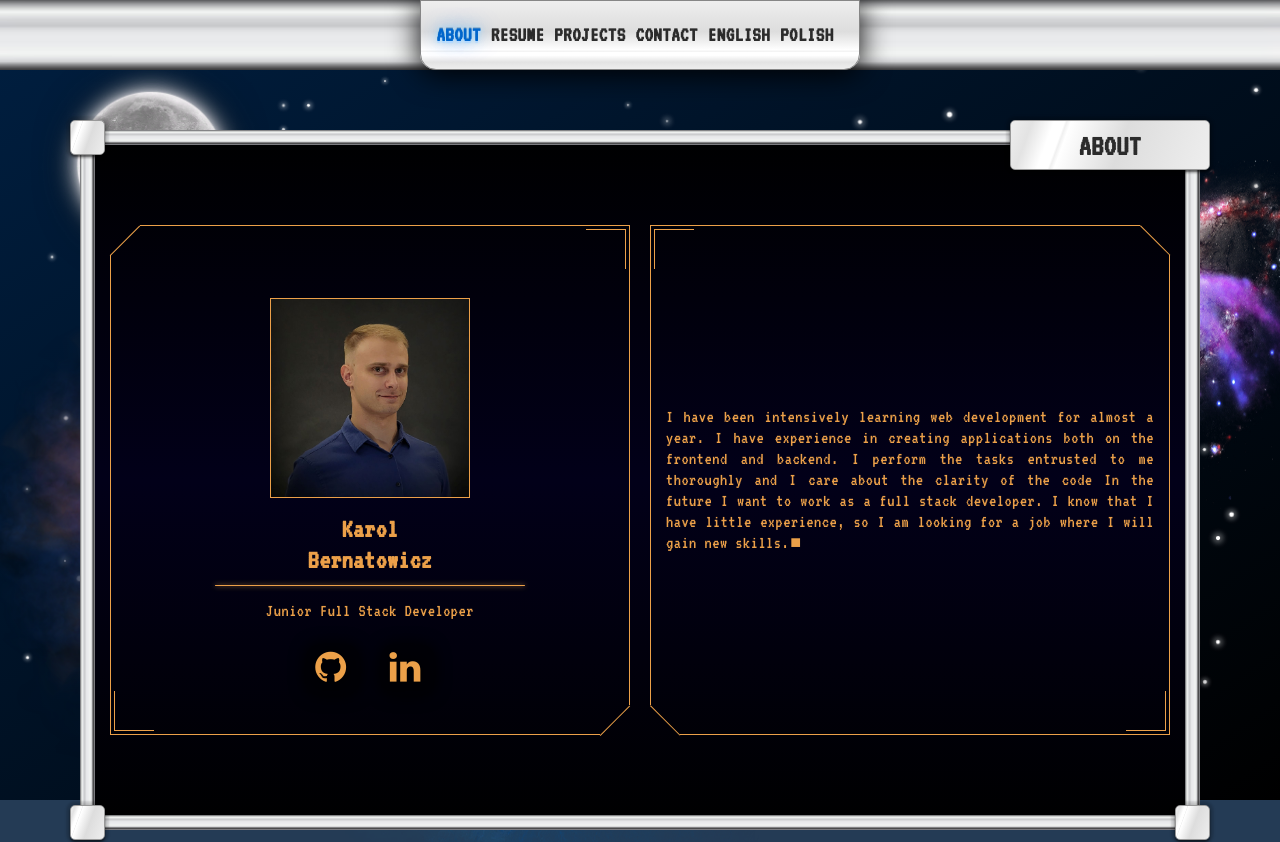
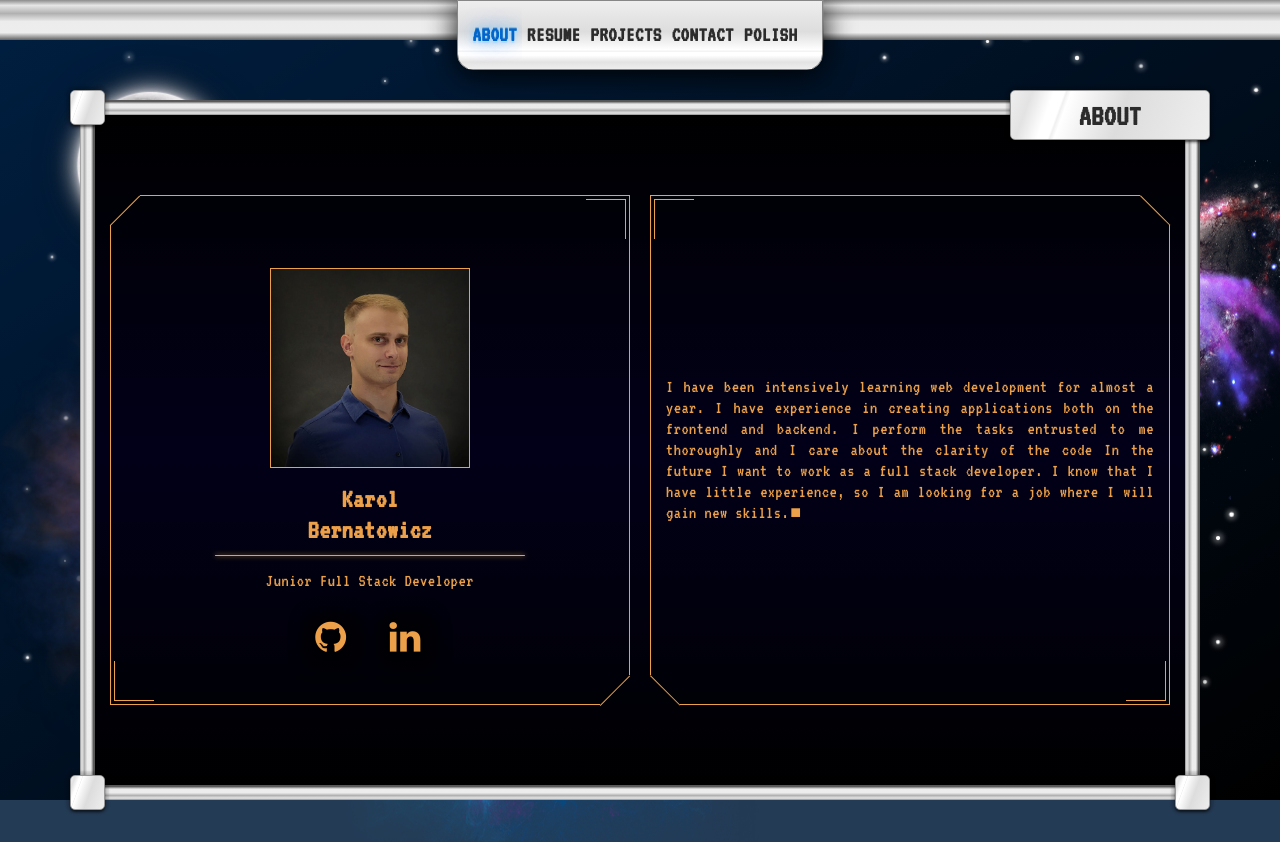
Before and after one commit to karollion/cv1, a React (Create React App) app: page / in a window 1280 px wide. Shown: the top 842 px of the page. Built offline with nearby package versions, Linux system fonts and the light colour scheme; a web font is replaced by a local one.

Commit message:
fix menu

```diff
--- a/src/components/features/Project/Project.module.scss
+++ b/src/components/features/Project/Project.module.scss
@@ -17,11 +17,10 @@
     width: 450px;
     height: 450px;
     display: flex;
+    border: 1px solid $color-frames;
 
     .image {
       @extend %projectImageHover;
-      object-fit: cover;
-      border: 1px solid $color-frames;
     }
   }
 
--- a/src/components/layout/Footer/Footer.module.scss
+++ b/src/components/layout/Footer/Footer.module.scss
@@ -11,6 +11,7 @@
 
   .footer {
     margin: 0 auto;
+    padding: 10px 0;
     width: 100%;
     height: 100%;
     display: flex;
--- a/src/components/layout/NavBar/NavBar.js
+++ b/src/components/layout/NavBar/NavBar.js
@@ -1,12 +1,15 @@
 import styles from './NavBar.module.scss';
 import { NavLink } from 'react-router-dom';
 import { useTranslation } from 'react-i18next';
+import { useState } from 'react';
 
 const NavBar = () => {
   const { t, i18n } = useTranslation();
+  const [langBtn, setLangBtn] = useState(true);
 
   const handleChangeLanguage = lng => {
     i18n.changeLanguage(lng);
+    setLangBtn(!langBtn);
   };
 
   return (
@@ -17,20 +20,23 @@ const NavBar = () => {
       </label>
       <div className={styles.menu}>
         <ul className={styles.nav}>
-          <NavLink className={({ isActive }) => isActive ? styles.linkActive : ''} to='/'><li>{t('navBar.about')}</li></NavLink>
-          <NavLink className={({ isActive }) => isActive ? styles.linkActive : ''} to='/resume'><li>{t('navBar.resume')}</li></NavLink>
-          <NavLink className={({ isActive }) => isActive ? styles.linkActive : ''} to='/projects'><li>{t('navBar.proj')}</li></NavLink>
-          <NavLink className={({ isActive }) => isActive ? styles.linkActive : ''} to='/contact'><li>{t('navBar.contact')}</li></NavLink>
+          <NavLink className={({ isActive }) => isActive ? styles.linkActive : ''} to='/'><li><span>{t('navBar.about')}</span></li></NavLink>
+          <NavLink className={({ isActive }) => isActive ? styles.linkActive : ''} to='/resume'><li><span>{t('navBar.resume')}</span></li></NavLink>
+          <NavLink className={({ isActive }) => isActive ? styles.linkActive : ''} to='/projects'><li><span>{t('navBar.proj')}</span></li></NavLink>
+          <NavLink className={({ isActive }) => isActive ? styles.linkActive : ''} to='/contact'><li><span>{t('navBar.contact')}</span></li></NavLink>
+          {!langBtn ? (
           <li onClick={() => {
                   handleChangeLanguage('en');
                 }} >
             <span>{t('navBar.language.english')}</span></li>
+          ) : (
           <li onClick={() => {
                   handleChangeLanguage('pl');
                 }} >
             <span>{t('navBar.language.polish')}</span></li>
+          )}
           <li><label  htmlFor="toggle"><span>{t('navBar.close')}</span></label></li>
-        </ul>
+         </ul>
       </div>
     </div>
   );
--- a/src/components/layout/NavBar/NavBar.module.scss
+++ b/src/components/layout/NavBar/NavBar.module.scss
@@ -2,7 +2,7 @@
 
 .navbar {
   width: 100%;
-  height: 70px;
+  height: 40px;
   padding: 0 20px;
   display: flex;
   justify-content: center;
@@ -13,7 +13,8 @@
   text-transform: uppercase;
   color: $color-text-dark;
   font-weight: 600;
-  background-image: url("../../../../public/images/topbar.jpg");
+  background: rgb(140,140,140);
+  background: linear-gradient(180deg, rgba(140,140,140,1) 0%, rgba(230,230,230,1) 12%, rgba(177,177,177,1) 30%, rgba(236,236,236,1) 48%, rgba(237,237,237,1) 73%, rgba(65,65,65,1) 93%, rgba(62,62,62,1) 95%, rgba(140,140,140,1) 100%);
   background-size: 100% 112%;
 
   a{
@@ -23,17 +24,15 @@
   }
 
   .menu {
-    background: #000000;
-    background: -webkit-linear-gradient(to top, #000000 0%, #020019 50%, #000000 100%);
-    background: -moz-linear-gradient(to top, #000000 0%, #020019 50%, #000000 100%);
-    background: linear-gradient(0deg,#eee 0%,#e3e3e3 10%,#fff 20.1%,#fff 25%,#f0f0f0 26%,#fff 28.000000000000004%,#ddd 55.00000000000001%,#eee 100%);
+    @extend %menuButton;
     border-radius: 0 0 16px 16px;
+    border: 1px solid rgb(134, 134, 134);
     box-shadow: 0 4px 30px rgba(0, 0, 0);
     backdrop-filter: blur(9.1px);
     -webkit-backdrop-filter: blur(9.1px);
-    border: 1px solid rgb(134, 134, 134);
     display: flex;
     padding: 0 10px;
+    height: 70px;
   }
 
   ul {
@@ -43,6 +42,7 @@
   }
 
   li {
+    @extend %menuButton;
     @extend %color-hover;
     @extend %transitionHover;
     display: flex;
@@ -56,7 +56,6 @@
   .linkActive{
     color: hsl(210, 100%, 40%);
     text-shadow: hsla(210,100%,20%,.3) 0 -1px 0, hsl(210,100%,85%) 0 2px 1px, hsla(200,100%,80%,1) 0 0 5px, hsla(210,100%,50%,.6) 0 0 20px;
-
   }
   .input,label{
     display: none;
@@ -98,13 +97,15 @@
           padding: 0;
 
           li {
+
+            width: 100%;
+            height: calc(100vh / 6);
+            position: relative;
             display: flex;
             align-self: center;
-            width: 100%;
-            margin: auto;
-            height: calc(100vh / 6);
             text-align: center;
             font-size: $base-size * 3;
+            border: 1px solid rgb(134, 134, 134);
           }
         }
     }
@@ -127,6 +128,7 @@
     }
 
     span {
+      width: 100vw;
       margin: auto;
     }
   }
--- a/src/styles/settings.scss
+++ b/src/styles/settings.scss
@@ -7,7 +7,7 @@ $color-dark: #182e47;
     text-shadow: hsla(210,100%,20%,.3) 0 -1px 0, hsl(210,100%,85%) 0 2px 1px, hsla(200,100%,80%,1) 0 0 5px, hsla(210,100%,50%,.6) 0 0 20px;
   }
 }
-//#F88400
+
 $color-text-light: #eca049;
 $color-text-dark: #2b2b2b;
 
@@ -30,6 +30,14 @@ $earthsize: 300px;
   backdrop-filter: blur(9.1px);
   -webkit-backdrop-filter: blur(9.1px);
   border: 1px solid rgba(255, 255, 255);
+}
+
+%menuButton {
+  background: #000000;
+  background: -webkit-linear-gradient(to top, #000000 0%, #020019 50%, #000000 100%);
+  background: -moz-linear-gradient(to top, #000000 0%, #020019 50%, #000000 100%);
+  background: linear-gradient(0deg,#eee 0%,#e3e3e3 10%,#fff 20.1%,#fff 25%,#f0f0f0 26%,#fff 28.000000000000004%,#ddd 55.00000000000001%,#eee 100%);
+
 }
 
 // ---------- Animations for hover ---------- //
@@ -56,7 +64,7 @@ $transitionScaleCart: scale(1);
 
 %projectImageHover {
   &:hover {
-    object-fit: cover;
+    filter: blur(1px);
   }
 }
 
@@ -71,8 +79,8 @@ $barLength: 97%;
   background-color: #fff;
   width: $barThickness;
   height: $barLength;
-  background-image: url("../../public/images/sidebar.jpg");
-  background-size: 100% ;
+  background: rgb(140,140,140);
+background: linear-gradient(90deg, rgba(140,140,140,1) 0%, rgba(230,230,230,1) 12%, rgba(177,177,177,1) 30%, rgba(236,236,236,1) 48%, rgba(237,237,237,1) 73%, rgba(65,65,65,1) 93%, rgba(62,62,62,1) 95%, rgba(140,140,140,1) 100%);
 }
 
 %frameBarsHorizontal {
@@ -80,8 +88,8 @@ $barLength: 97%;
   background-color: #fff;
   width: $barLength;
   height: $barThickness;
-  background-image: url("../../public/images/topbar.jpg");
-  background-size: 100% 100%;
+  background: rgb(140,140,140);
+background: linear-gradient(0deg, rgba(140,140,140,1) 0%, rgba(230,230,230,1) 12%, rgba(177,177,177,1) 30%, rgba(236,236,236,1) 48%, rgba(237,237,237,1) 73%, rgba(65,65,65,1) 93%, rgba(62,62,62,1) 95%, rgba(140,140,140,1) 100%);
 }
 
 %frameCorners{
```
Also changed, not shown: src/components/features/Project/Project.js (+4 -4 lines), public/images/sidebar.jpg (deleted), public/images/topbar.jpg (deleted).
